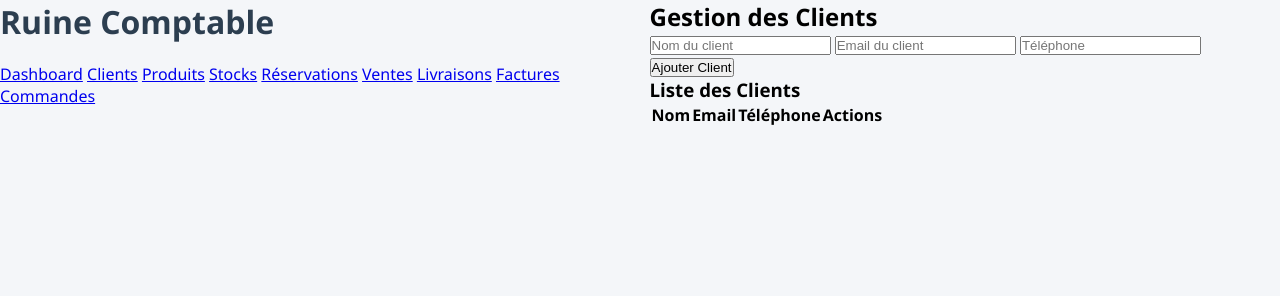
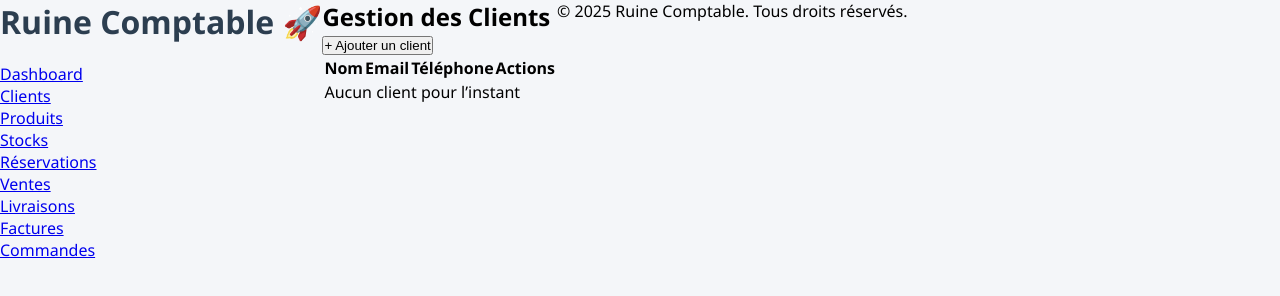
Before and after one commit to tino669244/Ruine-Comptable, a plain HTML site: page client.html in a window 1280 px wide. Drawn offline with Linux system fonts and the light colour scheme; files that its build step writes are made by us from their sources.

Commit message:
Update client.html
Signed-off-by: tino669244 <tinoruine@gmail.com>

```diff
--- a/client.html
+++ b/client.html
@@ -4,37 +4,30 @@
   <meta charset="UTF-8">
   <meta name="viewport" content="width=device-width, initial-scale=1.0">
   <title>Clients - Ruine Comptable</title>
-  <link rel="stylesheet" href="css/style.css">
+  <link rel="stylesheet" href="assets/css/style.css">
 </head>
 <body>
   <header>
-    <h1>Ruine Comptable</h1>
+    <h1>Ruine Comptable 🚀</h1>
     <nav>
-      <a href="index.html">Dashboard</a>
-      <a href="clients.html" class="active">Clients</a>
-      <a href="produits.html">Produits</a>
-      <a href="stocks.html">Stocks</a>
-      <a href="reservations.html">Réservations</a>
-      <a href="ventes.html">Ventes</a>
-      <a href="livraisons.html">Livraisons</a>
-      <a href="facture.html">Factures</a>
-      <a href="commandes.html">Commandes</a>
+      <ul>
+        <li><a href="index.html">Dashboard</a></li>
+        <li><a href="client.html" class="active">Clients</a></li>
+        <li><a href="produit.html">Produits</a></li>
+        <li><a href="stock.html">Stocks</a></li>
+        <li><a href="reservation.html">Réservations</a></li>
+        <li><a href="vente.html">Ventes</a></li>
+        <li><a href="livraison.html">Livraisons</a></li>
+        <li><a href="facture.html">Factures</a></li>
+        <li><a href="commande.html">Commandes</a></li>
+      </ul>
     </nav>
   </header>
 
   <main>
-    <section class="clients">
     <h2>Gestion des Clients</h2>
-
-      <form id="clientForm">
-        <input type="text" id="nomClient" placeholder="Nom du client" required>
-        <input type="email" id="emailClient" placeholder="Email du client">
-        <input type="text" id="telClient" placeholder="Téléphone">
-        <button type="submit">Ajouter Client</button>
-      </form>
-
-      <h3>Liste des Clients</h3>
-      <table id="clientsTable">
+    <button id="addClient">+ Ajouter un client</button>
+    <table>
       <thead>
         <tr>
           <th>Nom</th>
@@ -43,13 +36,16 @@
           <th>Actions</th>
         </tr>
       </thead>
-        <tbody>
-          <!-- Clients ajoutés ici -->
+      <tbody id="clientsTable">
+        <tr><td colspan="4">Aucun client pour l’instant</td></tr>
       </tbody>
     </table>
-    </section>
   </main>
 
-  <script src="js/clients.js"></script>
+  <footer>
+    <p>© 2025 Ruine Comptable. Tous droits réservés.</p>
+  </footer>
+
+  <script src="assets/js/main.js"></script>
 </body>
 </html>
```
Lines whose indentation alone changed are shown as unchanged.
